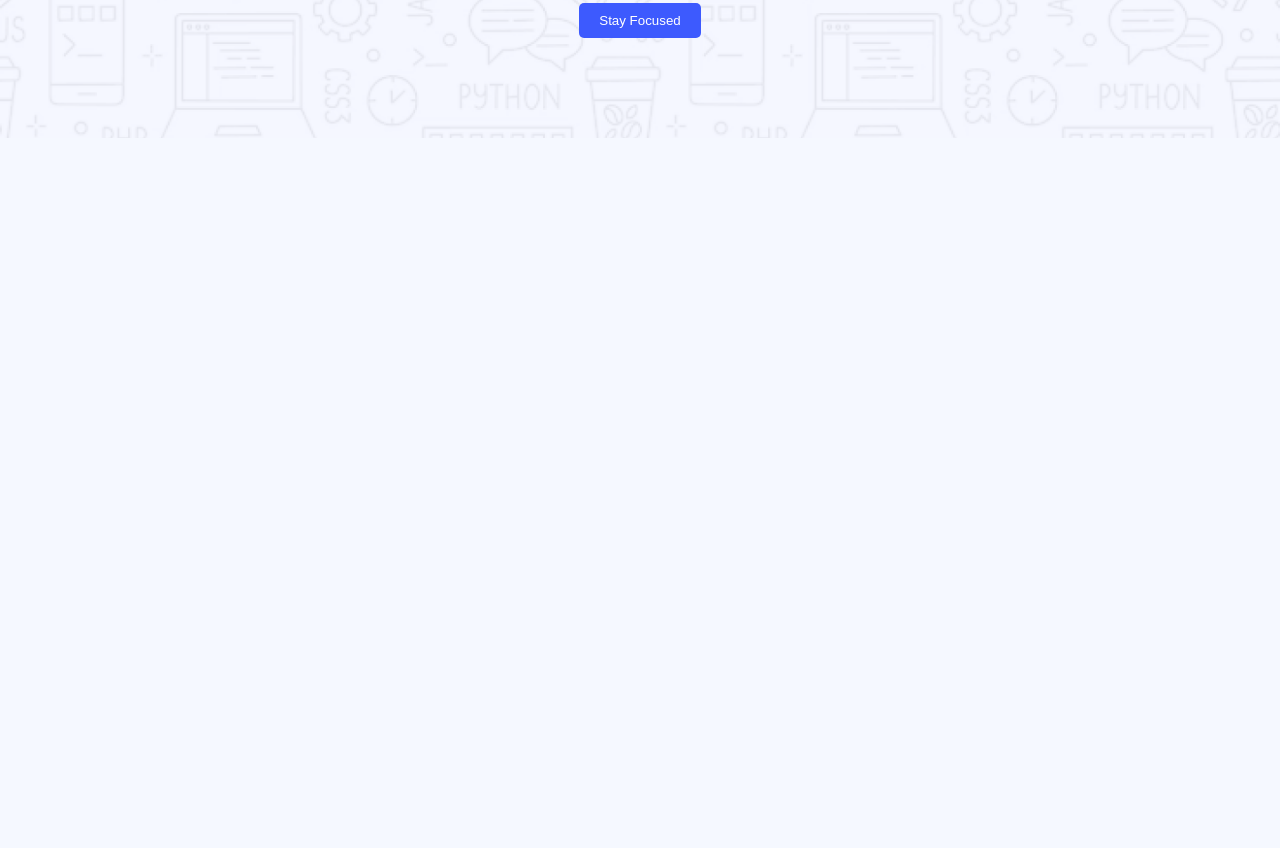
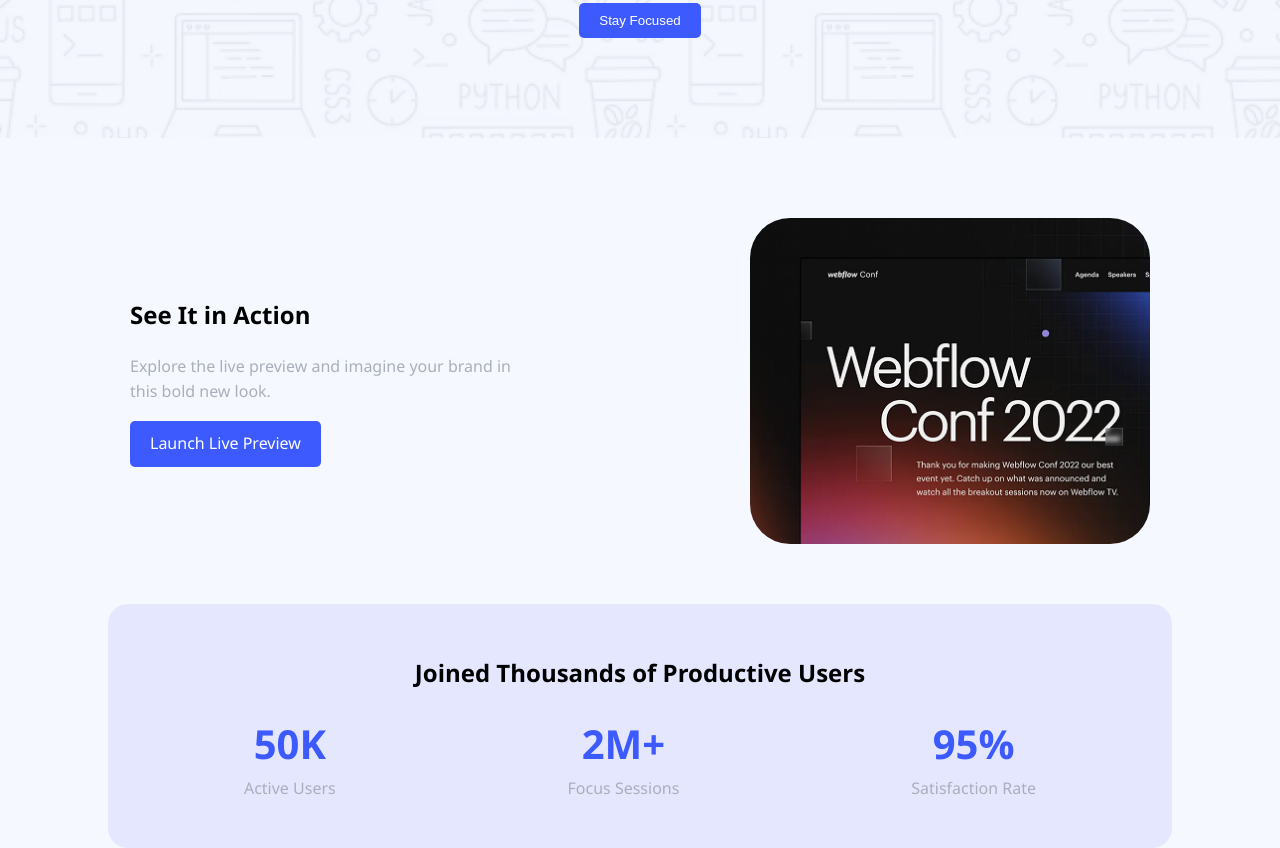
Before and after one commit to Raihan369/webflow-agency-web, a plain HTML site: page index.html in a window 1280 px wide. Shown: the part 368-1216 px from the top of the page. Before the commit the page ends 800 px from the top, so only its background shows below. Drawn offline with Linux system fonts and the light colour scheme.

Commit message:
update preview and stat

```diff
--- a/index.html
+++ b/index.html
@@ -22,5 +22,34 @@
     <h1>Cool Dark UI Template for<br> Webflow Agencies!</h1>
     <button class="btn">Stay Focused</button>
   </section>
+
+  <!-- Preview Section -->
+  <section class="preview">
+    <div class="text">
+      <h2>See It in Action</h2>
+      <p>Explore the live preview and imagine your brand in this bold new look.</p>
+      <a href="#" class="btn">Launch Live Preview</a>
+    </div>
+    <img src="/images/wc-mini.png" alt="Webflow Conference" class="preview-img" />
+  </section>
+
+  <!-- Stats Section -->
+  <section class="stats">
+    <h2>Joined Thousands of Productive Users</h2>
+    <div class="stat-box">
+      <div>
+        <h2>50K</h2>
+        <p>Active Users</p>
+      </div>
+      <div>
+        <h2>2M+</h2>
+        <p>Focus Sessions</p>
+      </div>
+      <div>
+        <h2>95%</h2>
+        <p>Satisfaction Rate</p>
+      </div>
+    </div>
+  </section>
 </body>
 </html>
--- a/styles/style.css
+++ b/styles/style.css
@@ -68,3 +68,59 @@ header ul li {
   display: inline-block;
   margin-right: 20px;
 }
+
+/* Preview Section  */
+.preview {
+  display: flex;
+  flex-wrap: wrap;
+  justify-content: space-around;
+  align-items: center;
+  padding: 60px 20px;
+}
+
+.preview .text {
+  max-width: 400px;
+}
+.preview .text p {
+  /* color: #252432; */
+  color: #a9afbb;
+}
+
+.preview-img {
+  max-width: 400px;
+  margin-top: 20px;
+  border-radius: 40px;
+}
+
+img:hover {
+  transform: scale(1.05);
+  transition: all 0.3s ease-in-out;
+  cursor: pointer;
+  box-shadow: #252432;
+}
+
+/* Statistics Section */
+.stats {
+  text-align: center;
+  background: #E5E7FF;
+  padding: 30px 20px;
+  width: 80%;
+  margin: auto;
+  border-radius: 20px;
+}
+.stat-box {
+  display: flex;
+  justify-content: space-around;
+  /* margin-top: 30px; */
+}
+
+.stat-box div h2 {
+  font-size: 40px;
+  color: #3d5afe;
+  margin: 0px;
+}
+
+.stat-box p {
+  margin-top: 0px;
+  color: #a9afbb;
+}
```
